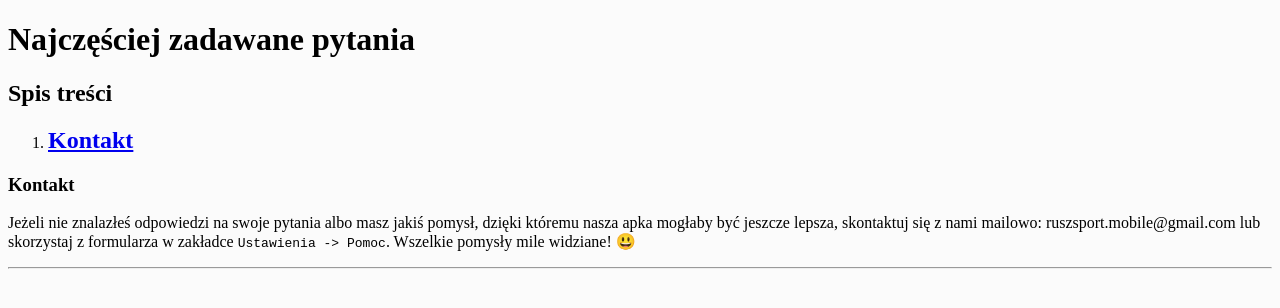
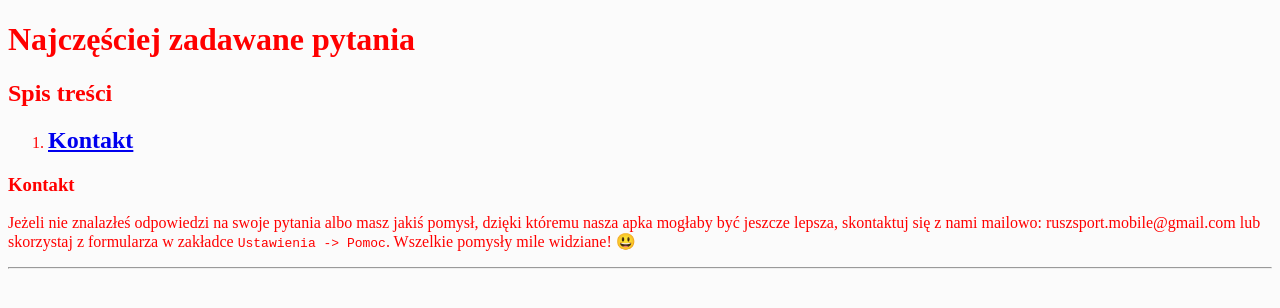
Before and after one commit to ruszsportdev/ruszsport, a Jekyll site: the page built from faq.md, in a window 1280 px wide. Shown: the top 308 px of the page. Built offline with Jekyll 4.4.1, drawn with Linux system fonts in a browser that asks for light colours.

Commit message:
Updage colors

```diff
--- a/assets/style.css
+++ b/assets/style.css
@@ -1,13 +1,13 @@
 body {
     background-color: rgb(251, 251, 251);
-    color: black;
+    color: red;
 }
 
 /* motyw ciemny */
 @media (prefers-color-scheme: dark) {
     body {
         background-color: rgb(30, 30, 30);
-        color: white;
+        color: green;
     }
 }
 
```
